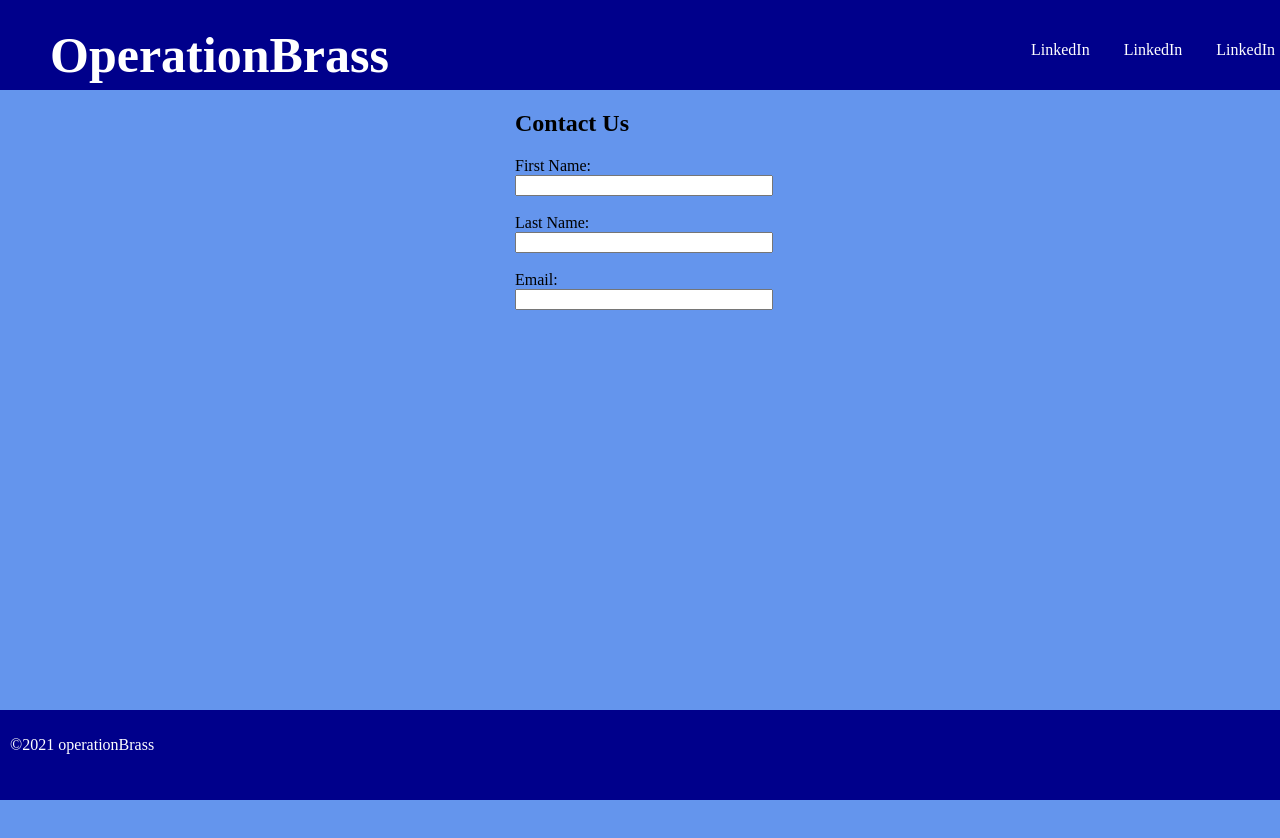
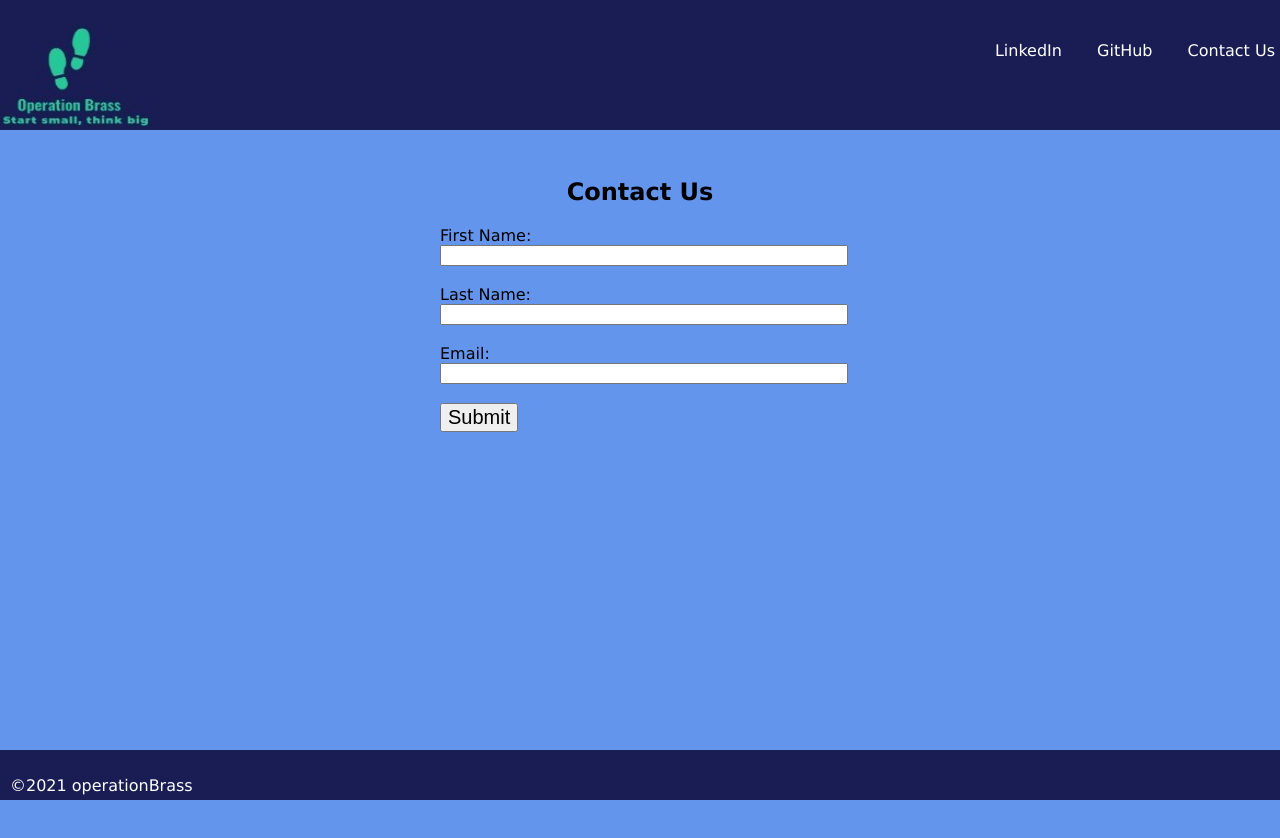
Before and after one commit to operationBrass/operation_homework, a plain HTML site: page mini-project/index.html in a window 1280 px wide. After the commit the page ends 800 px from the top, so only its background shows below. Drawn offline with Linux system fonts and the light colour scheme.

Commit message:
Have creatd some DIVs and structure in the body of the file. Including the contact form. Added an image and changed some of the logic around postioning.

```diff
--- a/mini-project/CSS/style.css
+++ b/mini-project/CSS/style.css
@@ -2,17 +2,17 @@
 remove space around the header/footer*
 the padding-bottom allows all the main section to be displayed and does not get cut off by the footer..*/
 
-html,body
-{
-    height:100%;
-}
+html {
+    position: relative;
+    min-height: 100%;
+    }
 
 body
 {
     background:cornflowerblue;
-    margin: 0;
-    padding-top: 90px;
-    padding-bottom: 90px;
+    padding-top: 130px;
+    padding-bottom: 40px;
+    font-family:Verdana, Geneva, Tahoma, sans-serif;
 }
 
 /*remove the bullet points from the list items*/
@@ -21,49 +21,72 @@ ul li
     list-style-type: none;
 }
 
+h2{
+    text-align: center;
+}
+
 /*header element selector that holds the header content.*/
 
-header, footer
+header,footer
 {
 
-    background: darkblue;
+    background: #1A1D53;
     padding: 10px;
     color:#fff;
-    position: fixed;
     width: 100%;
-    height: 70px;
     left:0;
 
 }
 
-
 header
 {
+    height: 110px;
+    position:fixed;
     top:0;
 }
 footer
 {
+    height: 30px;
+    position:absolute;
     bottom:0;
 }
 
-
-.container
+.containerParent
 {
-   width: 250px;
-   margin: 10px auto;
-   clear:both;
-   text-align: left;
+    width: 100%;
+    height: 100%;
+    text-align: left;
 }
 
-.container input
+.containerForm
 {
-    clear:both;
+   padding:15px;
+   width: 400px;
+   margin: 5px auto;
+
+}
+
+button
+{
+    font-size: 20px;
+}
+
+.containerForm input
+{
     width:100%;
 }
 
 #left-nav
 {
     float: left;
+}
+
+#left-nav img
+{
+    position:absolute;
+    left:0;
+    height: 100px;
+    width: 150px;
 }
 
 #right-nav
--- a/mini-project/index.html
+++ b/mini-project/index.html
@@ -8,23 +8,23 @@
     <link rel="stylesheet" type="text/css" href="css/style.css">
 </head>
 <body>
-
     <header>
 
         <ul id="left-nav">
-        <li><h1>OperationBrass</h1></li>
+        <li><img id="imgLogo" src="images/brasslogo.jpg" ></li>
         </ul>
 
         <ul id="right-nav">
             <li><a href="logo.com"> LinkedIn </a> </li>
-            <li><a href="logo.com"> LinkedIn </a> </li>
-            <li><a href="logo.com"> LinkedIn </a> </li>
+            <li><a href="logo.com"> GitHub </a> </li>
+            <li><a href="logo.com"> Contact Us</a> </li>
         </ul>
 
     </header>
 
 <main>
-    <div class="container">
+    <div class="containerParent">
+        <div class="containerForm">
             <h2>Contact Us</h2>
                         <form id="reg" method="POST" action="..php">
                         First Name: <input type="text" name="first" id="fName">
@@ -32,7 +32,11 @@
                         Last Name: <input type="text" name="last" id="lName">
                         <BR><BR>
                         Email:    <input type="email" name="email" id="email">
+                        <br><br>
+                        <button> Submit </button>
                         </form>
+
+        </div>
     </div>
 </main>
 
```
Also changed, not shown: mini-project/images/brasslogo.jpg (added), mini-project/images/opbrasslogo.gif (deleted). Lines whose indentation alone changed are shown as unchanged.
